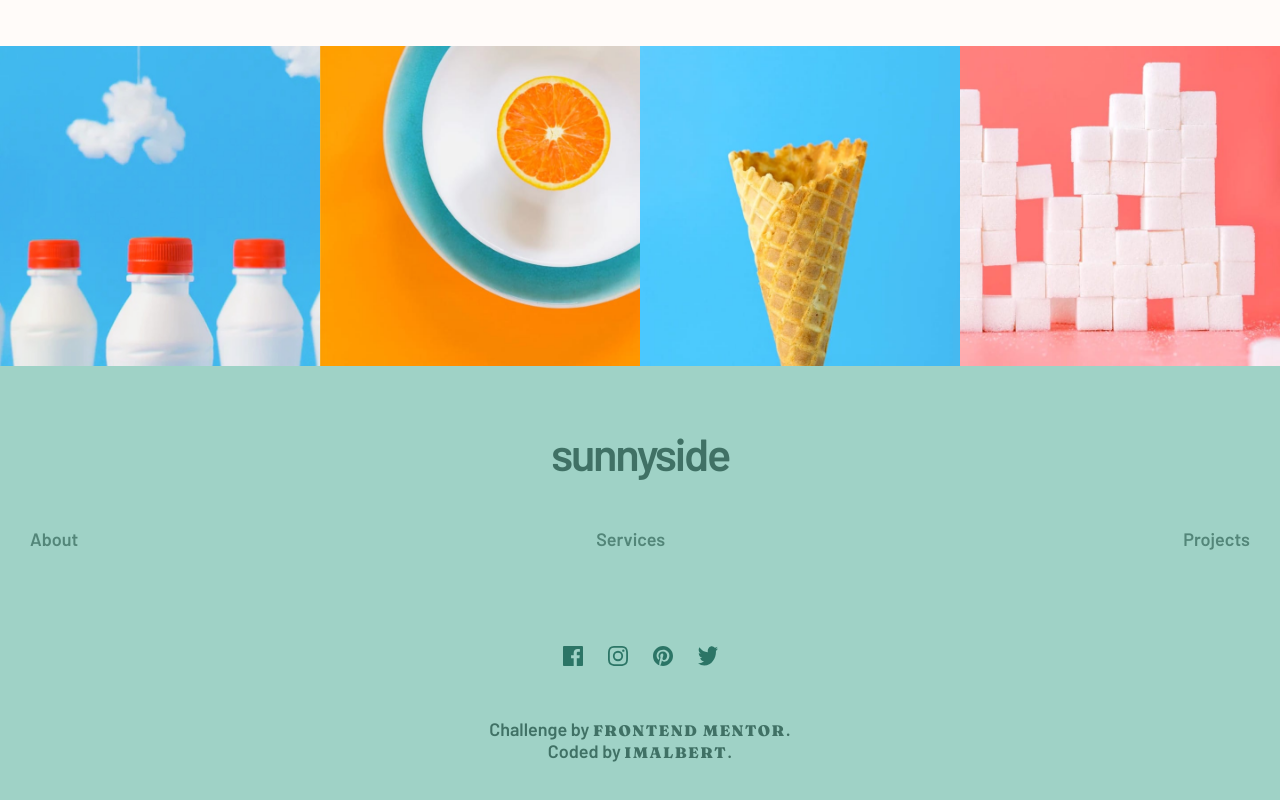
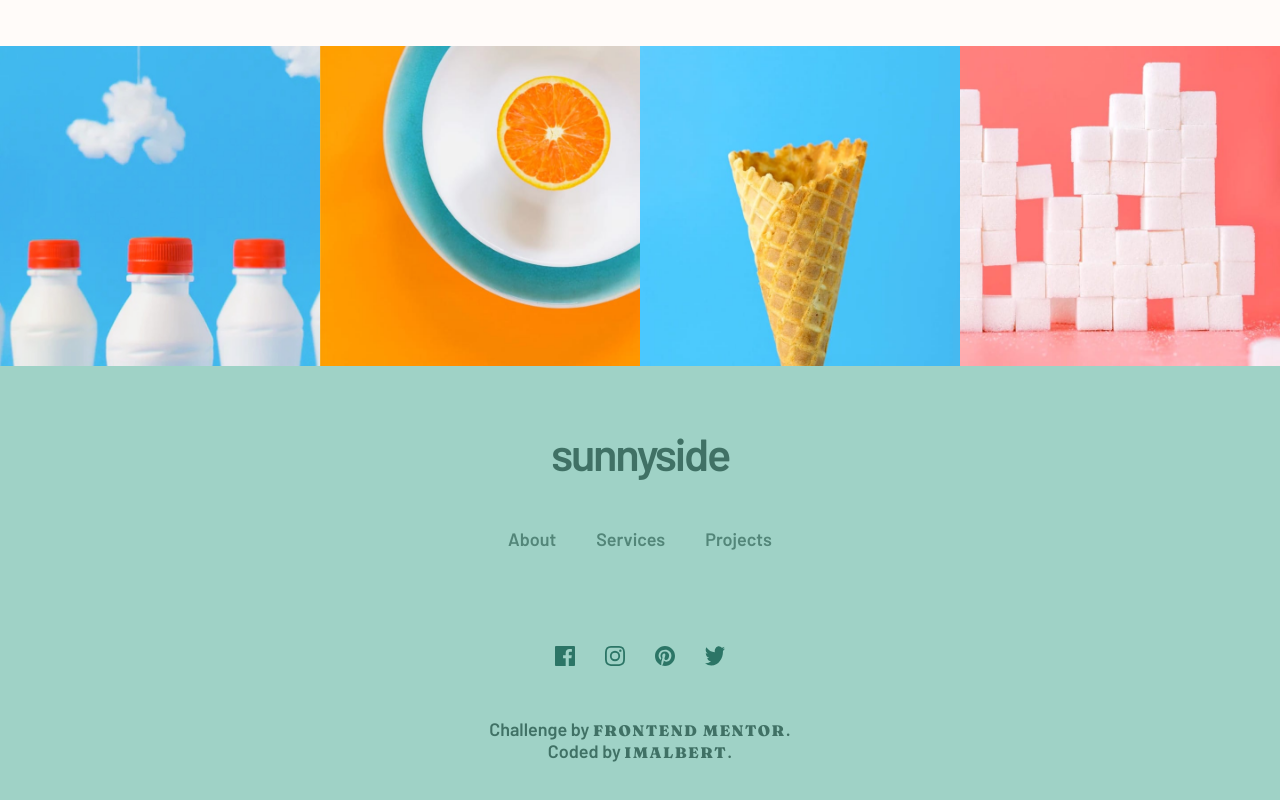
Before and after one commit to imalbert/_frontendmentor_sunnyside-agency-landing-page, a Next.js app: page / in a window 1280 px wide. Shown: the part 2796-3596 px from the top of the page. Built offline with nearby package versions, Linux system fonts and the light colour scheme.

Commit message:
adjust footer layout

```diff
--- a/styles/Home.module.css
+++ b/styles/Home.module.css
@@ -248,4 +248,11 @@
     grid-template-columns: 1fr 1fr 1fr 1fr;
     grid-template-rows: 1fr;
   }
+
+
+  .footer ul {
+    justify-content: center;
+    gap: 40px;
+  }
+  .socials ul { gap: 30px; }
 }
```
